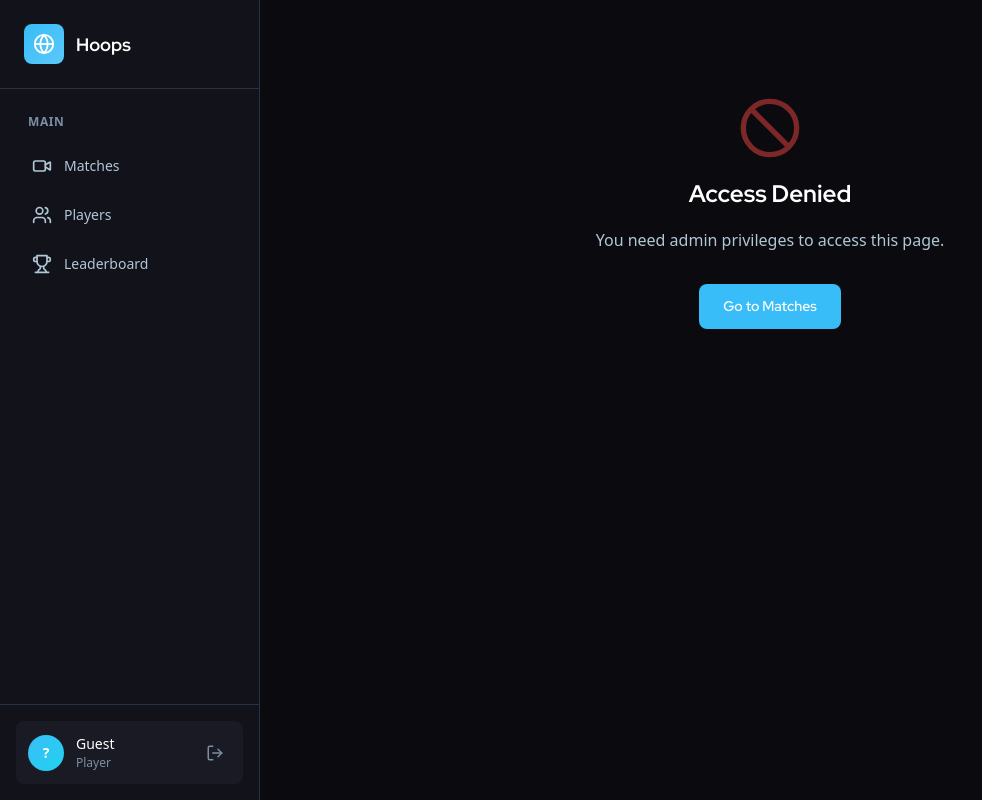
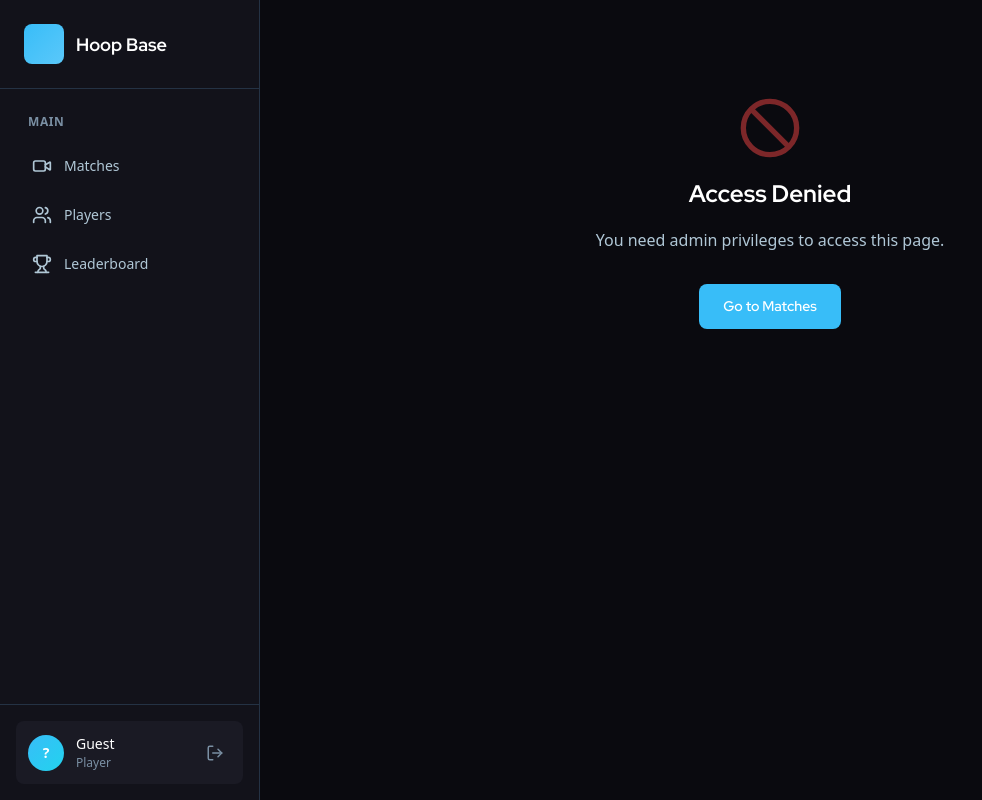
Before and after one commit to DimitrisSioutis/hoop-base, a Next.js app: page /admin/players in a window 1280 px wide. Shown: the whole page, without its empty margins (0-982 px from the left). Built offline with nearby package versions, Linux system fonts and the light colour scheme; no server answers.

Commit message:
link in logo and remove hover effect on match card

```diff
--- a/components/layout/sidebar.tsx
+++ b/components/layout/sidebar.tsx
@@ -196,16 +196,13 @@ export function Sidebar() {
     <>
       <aside className={`${styles.sidebar} ${mobileOpen ? styles.open : ""}`}>
         <header className={styles.header}>
-          <div className={styles.logo}>
-            <div className={styles.logoIcon}>
-              <svg viewBox="0 0 24 24" fill="none" stroke="currentColor" strokeWidth="2">
-                <circle cx="12" cy="12" r="10" />
-                <path d="M12 2a15.3 15.3 0 0 1 4 10 15.3 15.3 0 0 1-4 10 15.3 15.3 0 0 1-4-10 15.3 15.3 0 0 1 4-10z" />
-                <path d="M2 12h20" />
-              </svg>
+          <Link href="/" className={styles.logoLink}>
+            <div className={styles.logo}>
+              <div className={styles.logoIcon}>
+              </div>
+              <span className={styles.logoText}>Hoop Base</span>
             </div>
-            <span className={styles.logoText}>Hoops</span>
-          </div>
+          </Link>
         </header>
 
         <nav className={styles.nav}>
```
Also changed, not shown: components/matches/match-card.module.scss (+0 -9 lines).
